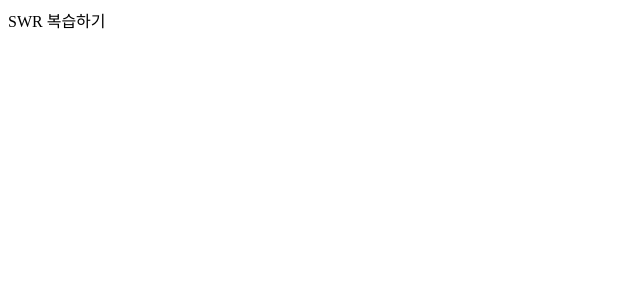
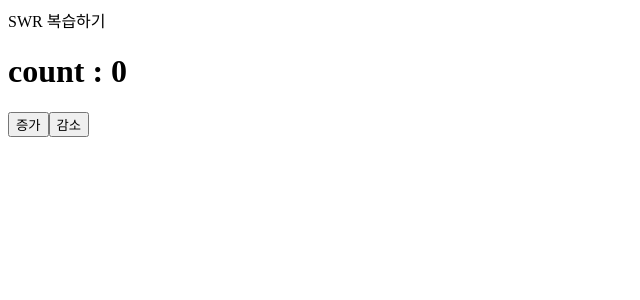
Before and after one commit to umcondo/MAPO_html-css, a React (Create React App) app in the folder reactcra/: page / in a window 1280 px wide. Shown: the top 300 px of the page, without its empty margins (0-640 px from the left). Built offline with nearby package versions, Linux system fonts and the light colour scheme.

Commit message:
swr복습

```diff
--- a/reactcra/src/SWRTest2.jsx
+++ b/reactcra/src/SWRTest2.jsx
@@ -1,5 +1,12 @@
+import CounterSwr from "./components/SWR/CounterSwr";
+
 const SWRTest2 = () => {
-  return <div>SWR 복습하기</div>;
+  return (
+    <div>
+      SWR 복습하기
+      <CounterSwr />
+    </div>
+  );
 };
 
 export default SWRTest2;
--- /dev/null
+++ b/reactcra/src/components/SWR/CounterSwr.jsx
@@ -0,0 +1,31 @@
+import useSWR from "swr";
+
+const useCounter = () => {
+  let count = 0;
+  const { data, mutate } = useSWR("counter", () => count);
+
+  return {
+    data: data || 0,
+    mutate: (inputCount) => {
+      count = inputCount;
+      return mutate();
+    },
+  };
+};
+
+const CounterSwr = () => {
+  const { data, mutate } = useCounter();
+
+  const onIncrease = () => mutate(data + 1);
+  const onDecrease = () => mutate(data - 1);
+
+  return (
+    <div>
+      <h1>count : {data}</h1>
+      <button onClick={onIncrease}>증가</button>
+      <button onClick={onDecrease}>감소</button>
+    </div>
+  );
+};
+
+export default CounterSwr;
```
